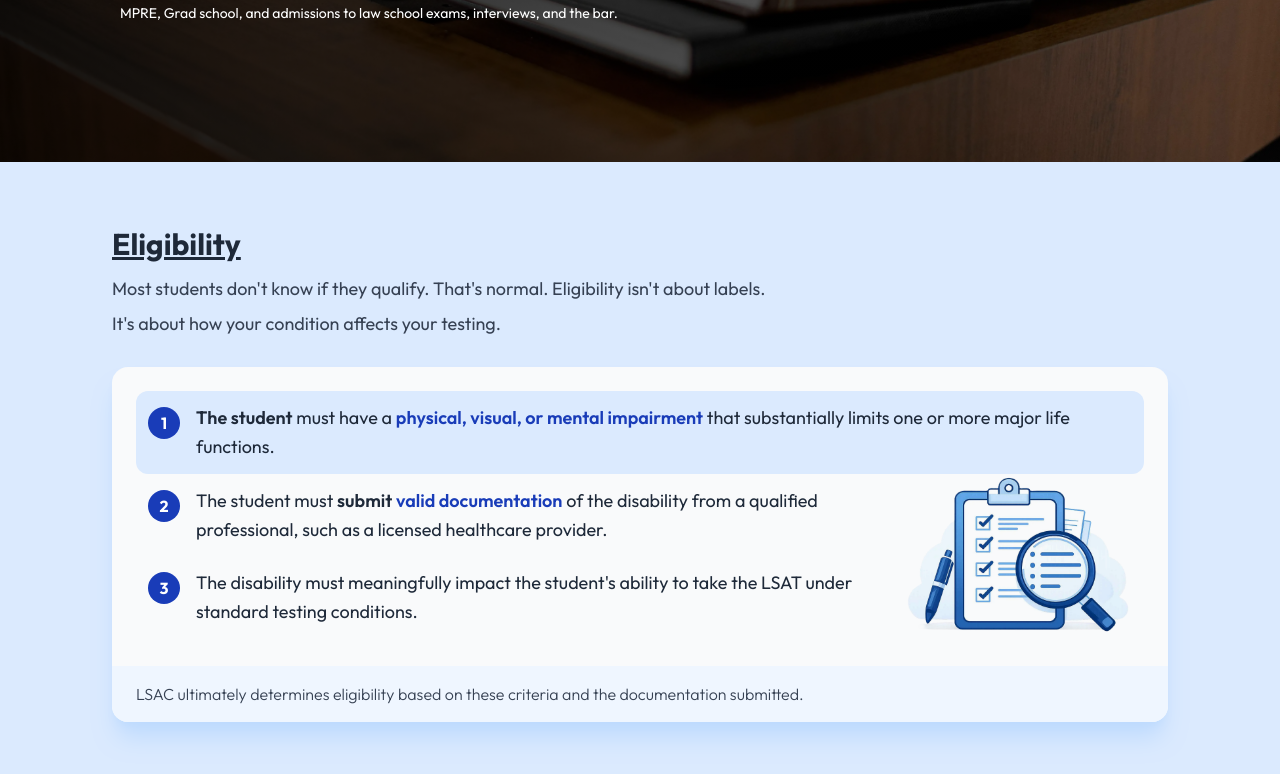
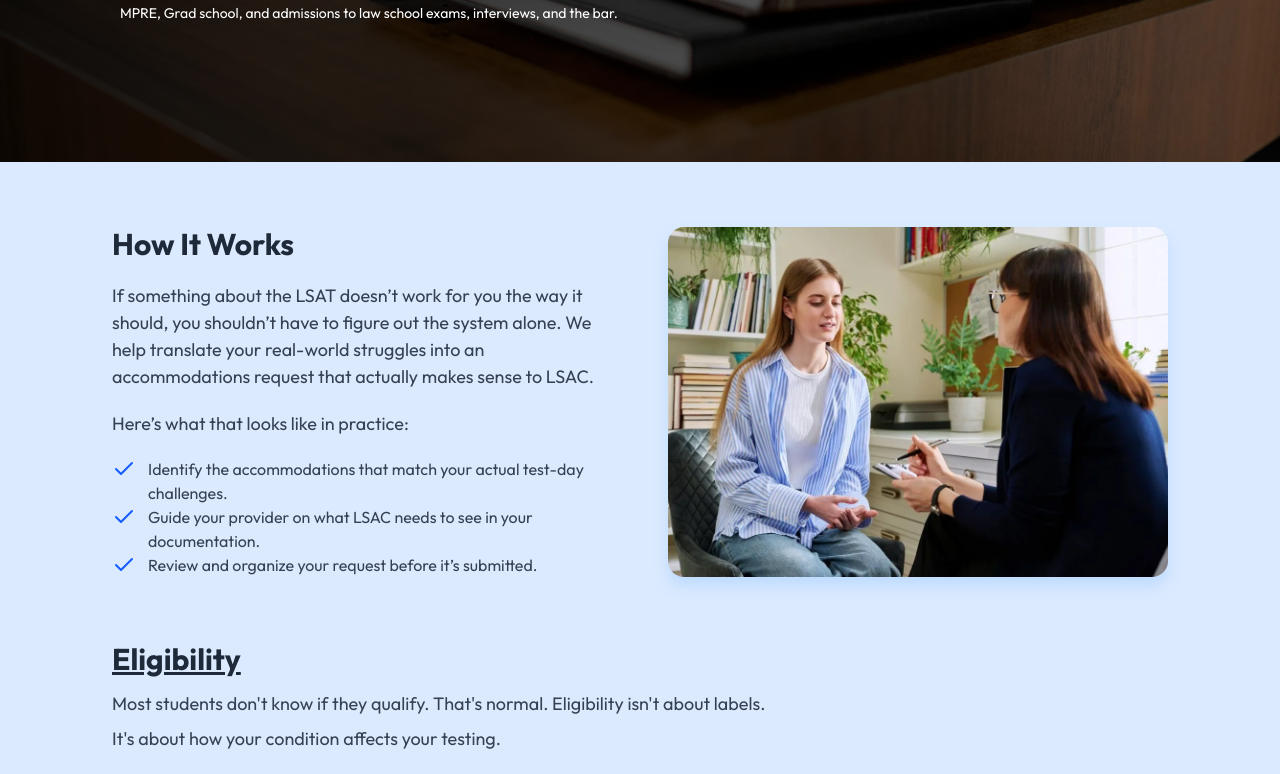
Before and after one commit to jdmentors/jdmentors, a React (Vite) app in the folder frontend/: page /accommodations in a window 1280 px wide. Shown: the part 638-1412 px from the top of the page. Built offline with nearby package versions, Linux system fonts and the light colour scheme; no server answers.

Commit message:
created the how it works section for accommodations

```diff
--- a/frontend/src/assets/index.js
+++ b/frontend/src/assets/index.js
@@ -26,6 +26,7 @@ import hearingImpairment from "./hearingImpairment.webp";
 import mentalHealth from "./mentalHealth.webp";
 import speechCommunication from "./speechCommunication.webp";
 import autismSpectrum from "./autismSpectrum.webp";
+import AccommodationsHowItWorks from "./AccommodationsHowItWorks.webp";
 
 export {
     closeMenu,
@@ -56,4 +57,5 @@ export {
     mentalHealth,
     speechCommunication,
     autismSpectrum,
+    AccommodationsHowItWorks,
 }
--- a/frontend/src/pages/Accommodations.jsx
+++ b/frontend/src/pages/Accommodations.jsx
@@ -5,7 +5,7 @@ import { useEffect, useState } from "react";
 import axios from "axios";
 import { useDispatch, useSelector } from "react-redux";
 import { toggleShowUserAuthForm } from "../features/forms/UserAuthSlice";
-import { accommodationMapping, applicationReview, autismSpectrum, clipboardIcon, documentationCoordination, hearingImpairment, learningDisabilities, physicalMobility, speechCommunication, strategyCall, submissionFollowThrough, supportIcon, traumaticBrainInjury, unsupportIcon, visualImpairment } from "../assets";
+import { accommodationMapping, AccommodationsHowItWorks, applicationReview, autismSpectrum, clipboardIcon, documentationCoordination, hearingImpairment, learningDisabilities, lsatClass, physicalMobility, speechCommunication, strategyCall, submissionFollowThrough, supportIcon, traumaticBrainInjury, unsupportIcon, visualImpairment } from "../assets";
 
 const steps = [
     {
@@ -139,6 +139,40 @@ function Accommodations() {
                     </div>
                 </Container>
             </section> */}
+
+            {/* What to Expect in Your Lessons */}
+            <section className="my-16">
+                <Container className={`grid md:grid-cols-4 items-center gap-8 lg:gap-10 xl:gap-14`}>
+                    <div className="md:col-span-2 flex flex-col gap-5">
+                        <div className="flex flex-col gap-2">
+                            <h2 className="text-3xl font-bold text-gray-800">How It Works</h2>
+                        </div>
+
+                        <p className="text-lg leading-normal text-gray-700">If something about the LSAT doesn’t work for you the way it should, you shouldn’t have to figure out the system alone. We help translate your real-world struggles into an accommodations request that actually makes sense to LSAC.</p>
+
+                        <p className="text-lg leading-normal text-gray-700">Here’s what that looks like in practice:</p>
+
+                        <ul>
+                            <li className="flex items-start gap-3 text-gray-700">
+                                <Check className="text-blue-600 text-xl min-w-min" />
+                                <span>Identify the accommodations that match your actual test-day challenges.</span>
+                            </li>
+                            <li className="flex items-start gap-3 text-gray-700">
+                                <Check className="text-blue-600 text-xl min-w-min" />
+                                <span>Guide your provider on what LSAC needs to see in your documentation.</span>
+                            </li>
+                            <li className="flex items-start gap-3 text-gray-700">
+                                <Check className="text-blue-600 text-xl min-w-min" />
+                                <span>Review and organize your request before it’s submitted.</span>
+                            </li>
+                        </ul>
+                    </div>
+
+                    <div className=" text-white md:col-span-2 rounded-2xl drop-shadow-xl drop-shadow-blue-200">
+                        <img src={AccommodationsHowItWorks} alt="lsat class" className="max-h-[350px] h-[350px] w-full object-cover rounded-2xl" />
+                    </div>
+                </Container>
+            </section>
 
             <Container>
                 <div className="max-w-full mt-16">
```
Also changed, not shown: frontend/src/assets/AccommodationsHowItWorks.webp (added).
